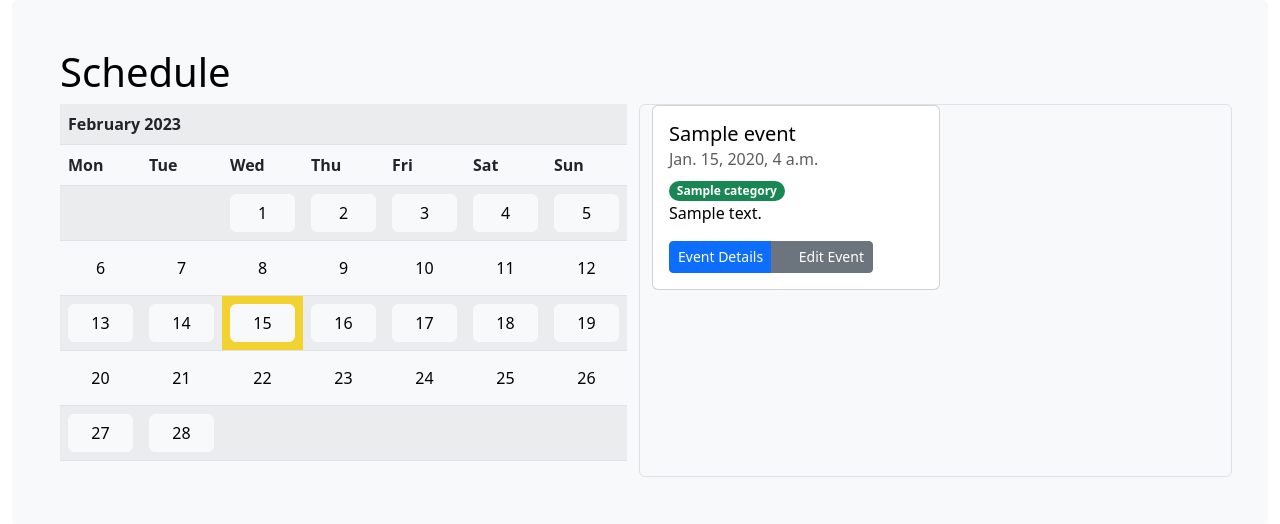
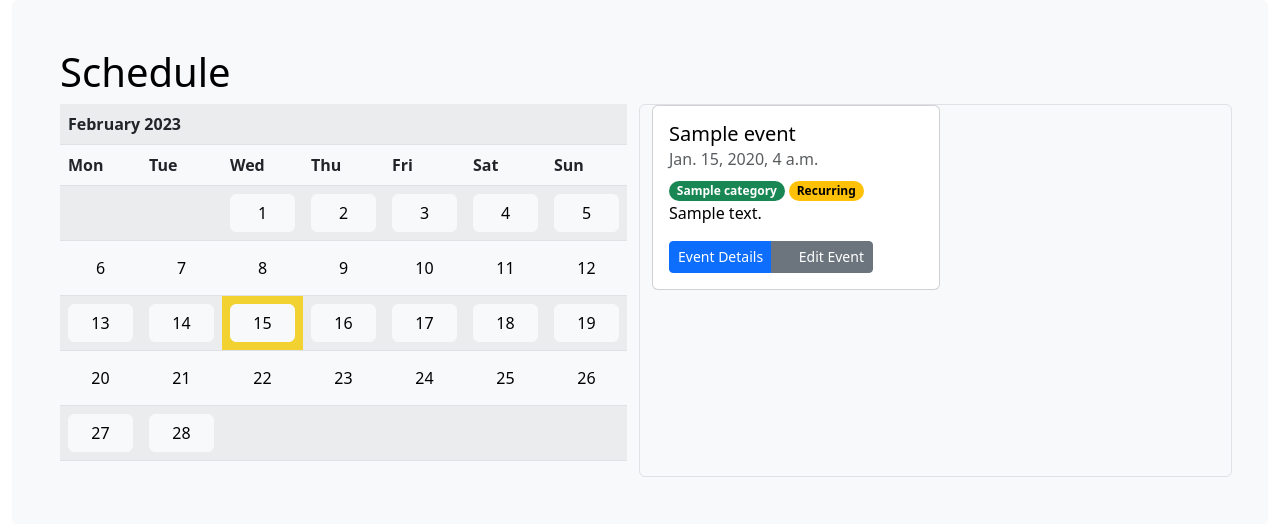
Before and after one commit to moemyself3/ObsPortal, a Django app: page /scheduler/ in a window 1280 px wide. Shown: the part 136-660 px from the top of the page. Run offline with Django 4.2, Linux system fonts and the light colour scheme; tables that the repository leaves empty hold one stand-in row (values such as "Sample post"); parts of the project's set-up code (start-up, migrations or seed data) failed here and were passed over; some libraries are stand-ins or nearby versions.

Commit message:
Add pill badge to recurring events

```diff
--- a/obsportal/scheduler/templates/scheduler/schedule.html
+++ b/obsportal/scheduler/templates/scheduler/schedule.html
@@ -33,7 +33,11 @@
                 <span class="badge rounded-pill text-bg-success">
                     {{ event.category }}
                 </span>
-
+                {% if event.repeat %}
+                <span class="badge rounded-pill text-bg-warning">
+                    Recurring
+                </span>
+                {% endif %}
                 <p class="card-text">
                 {{ event.description|truncatechars:50 }}
                 </p>
```
